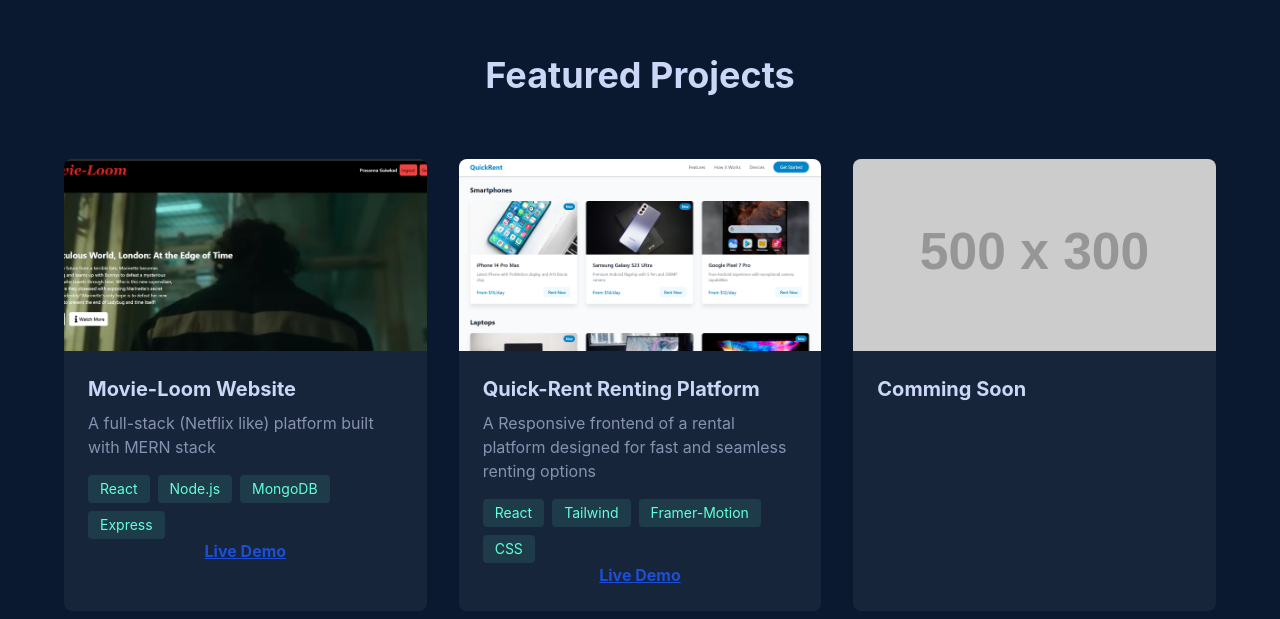
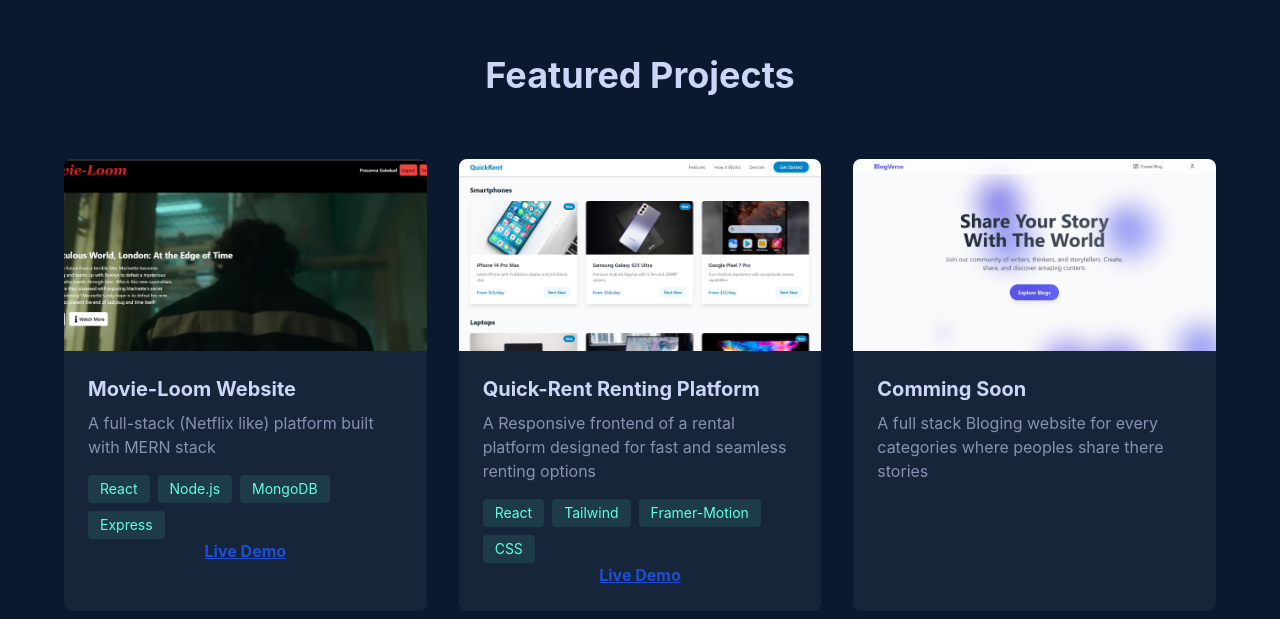
Before and after one commit to Prasanna018/Prasanna_Gaikwad_Portfolio, a React (Vite) app: page / in a window 1280 px wide. Shown: the part 1625-2244 px from the top of the page. Built offline with nearby package versions, Linux system fonts and the light colour scheme; the HTML template or start-up script is replaced by a standard one.

Commit message:
blogverse

```diff
--- a/src/components/Projects.jsx
+++ b/src/components/Projects.jsx
@@ -2,6 +2,7 @@ import { motion } from 'framer-motion';
 import movie_loom from '../assets/movie-loom.png'
 import quick_rent from '../assets/quick-rent.png'
 import { useInView } from 'react-intersection-observer';
+import blog_verse from '../assets/blogverse.png'
 import React from 'react';
 const Projects = () => {
   const [ref, inView] = useInView({
@@ -26,9 +27,9 @@ const Projects = () => {
     },
     {
       title: "Comming Soon",
-      description: "",
+      description: "A full stack Bloging website for every categories where peoples share there stories",
       tech: [],
-      image: "https://via.placeholder.com/500x300",
+      image: blog_verse,
     },
   ];
 
```
Also changed, not shown: src/assets/blogverse.png (added).
